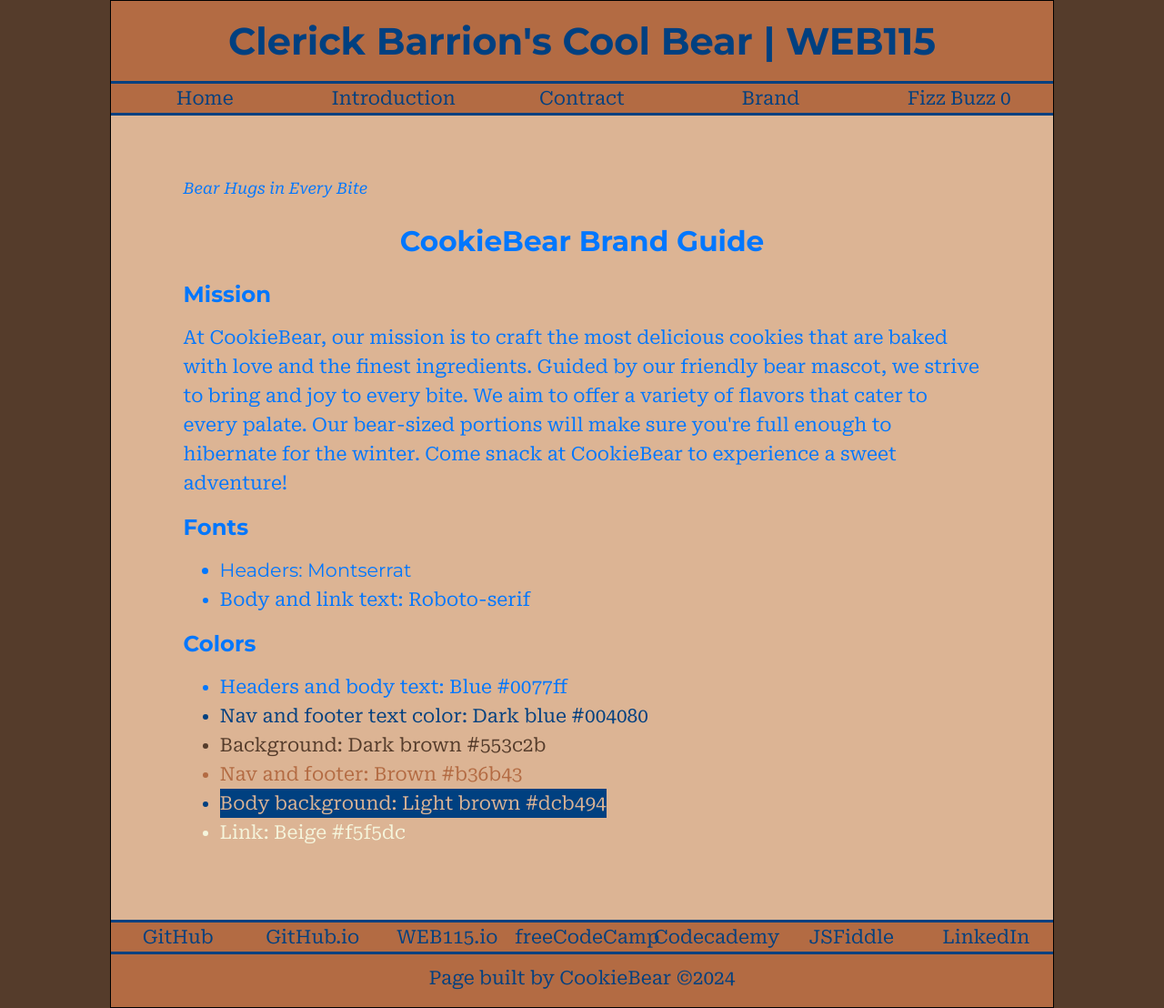
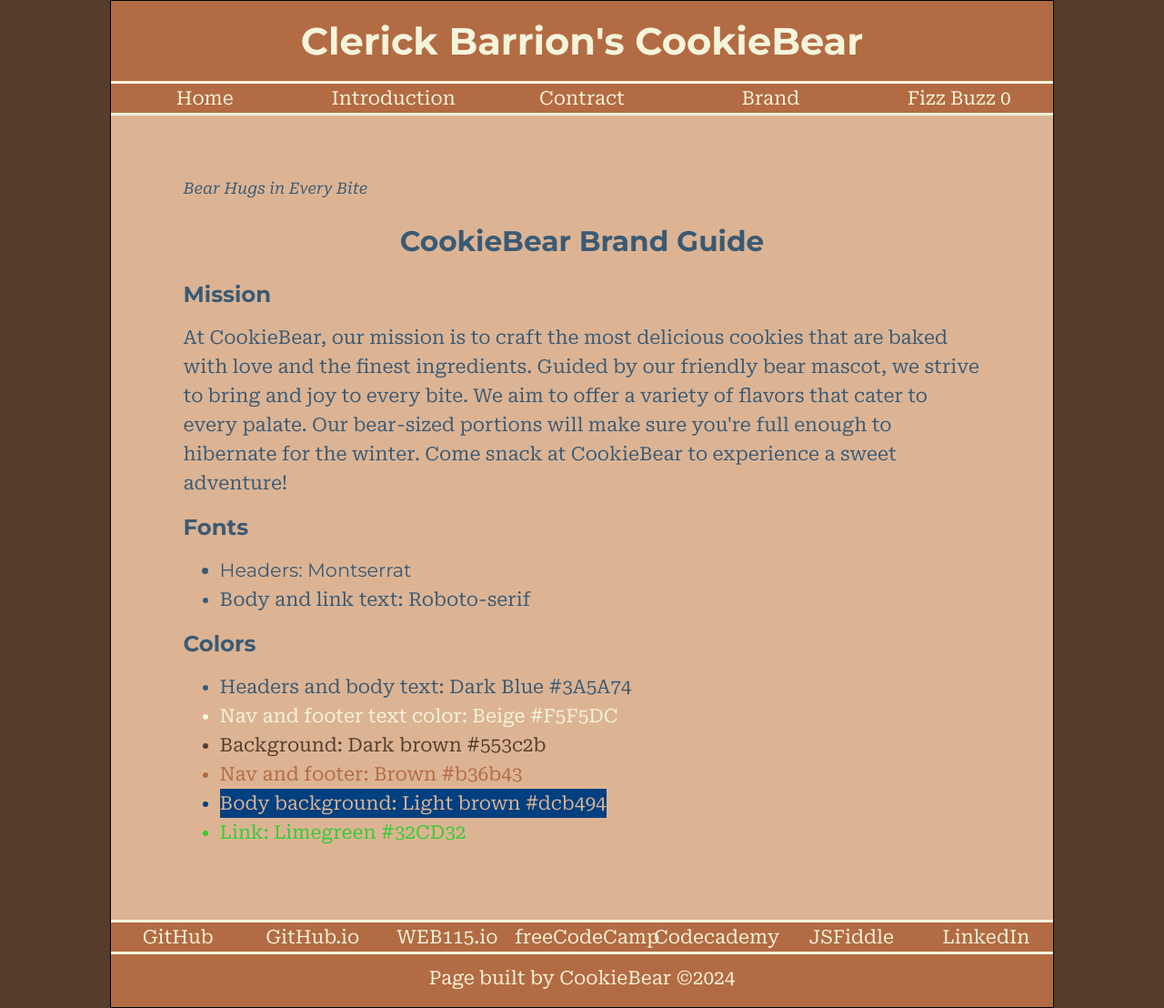
Before and after one commit to cbarrio2-CPCC/web115, a plain HTML site: page brand.html in a window 1280 px wide. Shown: the whole page at 91% size. Drawn offline with Linux system fonts and the light colour scheme.

Commit message:
contrast fix

```diff
--- a/brand.html
+++ b/brand.html
@@ -3,7 +3,7 @@
 <head>
     <meta charset="UTF-8">
     <meta name="viewport" content="width=device-width, initial-scale=1.0">
-    <title>CookieBear Brand</title>
+    <title>Clerick Barrion's CookieBear | Brand Guide</title>
     <link rel="stylesheet" href="styles/styles.css">
     <script src="https://lint.page/kit/67ff88.js" crossorigin="anonymous"></script>
 </head>
@@ -30,12 +30,12 @@
 
         <h3>Colors</h3>
         <ul>
-            <li>Headers and body text: Blue #0077ff</li>
-            <li id="dark-blue">Nav and footer text color: Dark blue #004080</li>
+            <li>Headers and body text: Dark Blue #3A5A74</li>
+            <li style="color: beige">Nav and footer text color: Beige #F5F5DC</li>
             <li id="dark-brown">Background: Dark brown #553c2b</li>
             <li id="brown">Nav and footer: Brown #b36b43</li>
             <li id="light-brown">Body background: Light brown #dcb494</li>
-            <li id="beige">Link: Beige #f5f5dc</li>
+            <li style="color: limegreen">Link: Limegreen #32CD32</li>
         </ul>
     </main>
     <footer></footer>
--- a/scripts/fizzbuzz0.js
+++ b/scripts/fizzbuzz0.js
@@ -7,7 +7,7 @@ form.addEventListener("submit", (e) => {
     const fizzbuzzoutput = document.getElementById("fizzbuzzoutput");
 
     e.preventDefault();
-    greeting.innerText = `Welcome to CookieBear, ${fname} ${middleInital}. ${lname}!`;
+    greeting.innerText = `Welcome to CookieBear, ${fname} ${middleInital ? middleInital+"." : ""} ${lname}!`;
     let num = Number(prompt(`How high do you want to count, ${fname}?`));
 
     while (isNaN(num) || num < 1 ) {
--- a/scripts/headerfooter.js
+++ b/scripts/headerfooter.js
@@ -1,7 +1,7 @@
 window.addEventListener("DOMContentLoaded", () => {
     const header = document.querySelector("header");
     header.innerHTML = `
-        <h1>Clerick Barrion's Cool Bear | WEB115</h1>
+        <h1>Clerick Barrion's CookieBear</h1>
         <nav>
             <ul>
                 <li><a href="./">Home</a></li>
--- a/styles/styles.css
+++ b/styles/styles.css
@@ -9,7 +9,7 @@ html, body{
 
 body {
   font-family: 'Roboto Serif','Segoe UI', Tahoma, Geneva, Verdana, sans-serif;
-  color: rgb(0, 119, 255);
+  color: #3A5A74;
   background-color: #553c2b;
   font-size: 1.3rem;
   text-align: center;
@@ -53,7 +53,7 @@ article {
 
 header,footer {
   background-color: #b36b43;
-  color: #004080;
+  color: beige;
 }
 
 p {
@@ -79,8 +79,8 @@ footer ul li {
 
 footer ul li a, nav ul li a {
   display: block;
-  color: #004080;
-  border: solid #004080;
+  color: beige;
+  border: solid beige;
 }
 
 footer ul li a:first-child, nav ul li a:first-child {
@@ -93,7 +93,7 @@ footer ul li a:first-child, nav ul li a:first-child {
 
 a {
   text-decoration: none;
-  color: beige;
+  color: limegreen;
 }
 
 figure {
```
Also changed, not shown: contract.html (+1 -1 lines), fizzbuzz0.html (+3 -3 lines), index.html (+1 -1 lines), introduction.html (+1 -1 lines).
